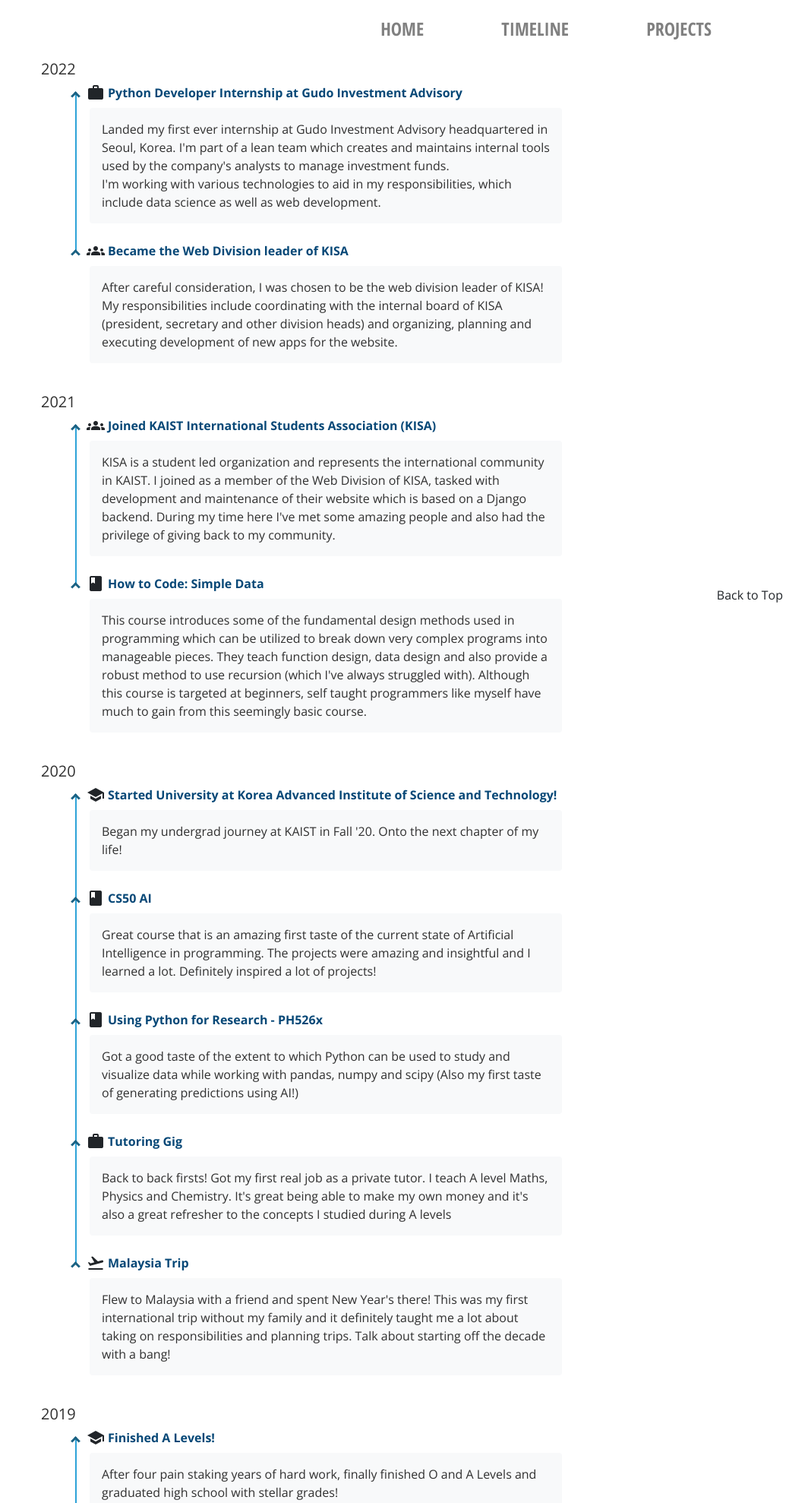
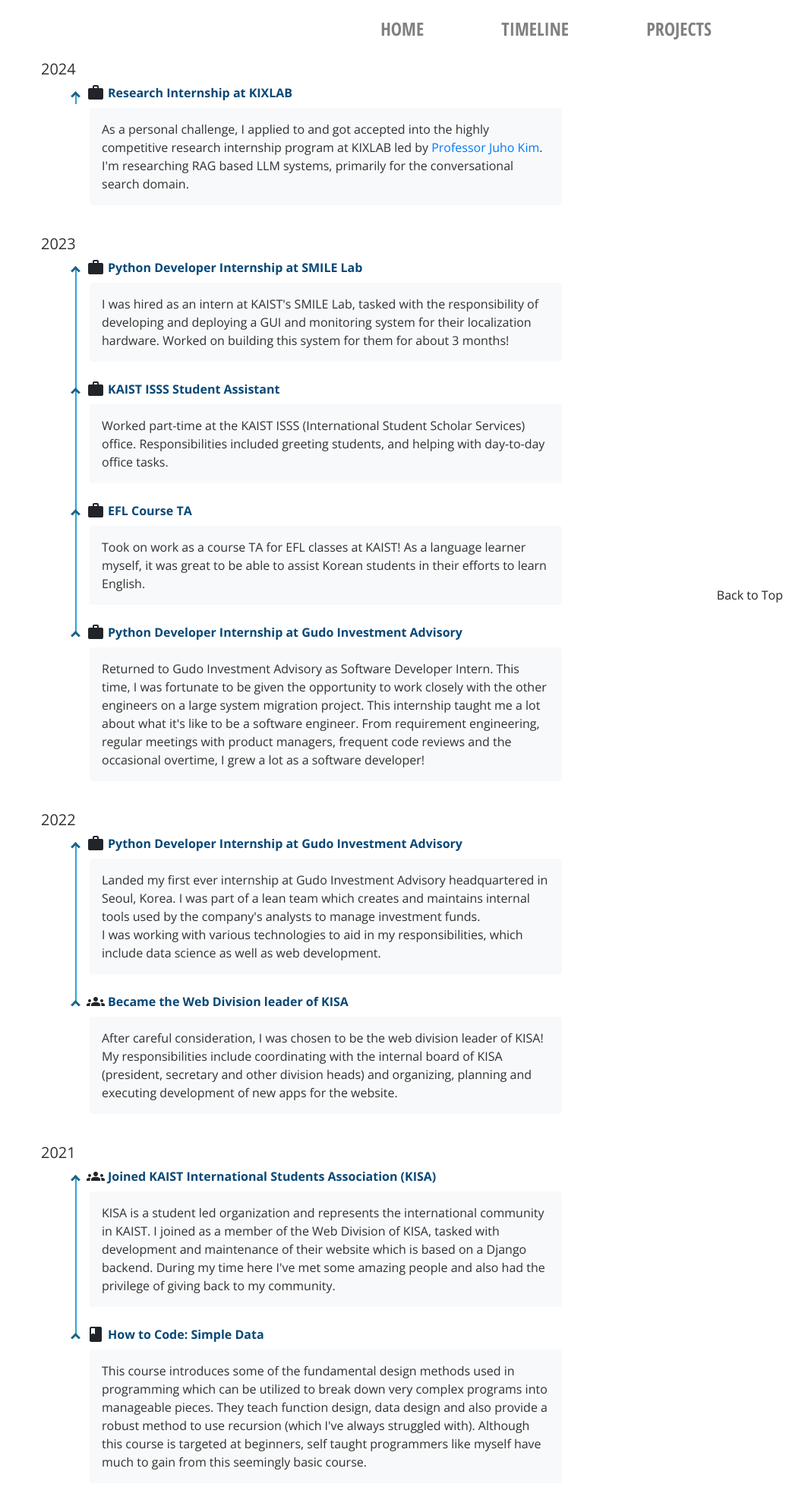
Before and after one commit to shamsow/portfolio, a Flask app: page /timeline in a window 1280 px wide. Shown: the top 1978 px of the page at 76% size, without its empty margins (241-1280 px from the left). Run offline with Flask 3, Linux system fonts and the light colour scheme; some libraries are stand-ins or nearby versions.

Commit message:
update timeline

```diff
--- a/templates/timeline.html
+++ b/templates/timeline.html
@@ -9,6 +9,67 @@
     <div class="row">
         <div class="col s12 m4 l8">
             <div class="col s12 m4 l8">
+                <span class="date">2024</span>
+                <ul class="timeline-event">
+                    <li>
+                        <div class="icon-title">
+                            <i class="tiny material-icons">work</i>
+                            <a href="https://www.kixlab.org/" class="title">Research Internship at KIXLAB</a>
+                        </div>
+                        <span class="content bg-light p-3 rounded">
+                            As a personal challenge, I applied to and got accepted into the highly competitive research
+                            internship program at KIXLAB led by <a href="https://juhokim.com/">Professor Juho Kim</a>.
+                            I'm researching RAG based LLM systems, primarily for the conversational search domain.
+                        </span>
+                    </li>
+                </ul>
+                <span class="date">2023</span>
+                <ul class="timeline-event">
+                    <li>
+                        <div class="icon-title">
+                            <i class="tiny material-icons">work</i>
+                            <a href="https://sites.google.com/view/smilelab/home" class="title">Python Developer Internship at SMILE Lab</a>
+                        </div>
+                        <span class="content bg-light p-3 rounded">
+                            I was hired as an intern at KAIST's SMILE Lab, tasked with the responsibility of developing and deploying
+                            a GUI and monitoring system for their localization hardware.
+                            Worked on building this system for them for about 3 months!
+                       </span>
+                    </li>
+                    <li>
+                        <div class="icon-title">
+                            <i class="tiny material-icons">work</i>
+                            <span class="title">KAIST ISSS Student Assistant</span>
+                        </div>
+                        <span class="content bg-light p-3 rounded">
+                            Worked part-time at the KAIST ISSS (International Student Scholar Services) office.
+                            Responsibilities included greeting students, and helping with day-to-day office tasks.
+                       </span>
+                    </li>
+                    <li>
+                        <div class="icon-title">
+                            <i class="tiny material-icons">work</i>
+                            <span class="title">EFL Course TA</span>
+                        </div>
+                        <span class="content bg-light p-3 rounded">
+                            Took on work as a course TA for EFL classes at KAIST! As a language learner myself, it was great to be able to assist
+                            Korean students in their efforts to learn English.
+                       </span>
+                    </li>
+                    <li>
+                        <div class="icon-title">
+                            <i class="tiny material-icons">work</i>
+                            <span class="title">Python Developer Internship at Gudo Investment Advisory</span>
+                        </div>
+                        <span class="content bg-light p-3 rounded">
+                            Returned to Gudo Investment Advisory as Software Developer Intern.
+                            This time, I was fortunate to be given the opportunity to work closely with the other engineers on a large
+                            system migration project.
+                            This internship taught me a lot about what it's like to be a software engineer. From requirement engineering, regular meetings
+                            with product managers, frequent code reviews and the occasional overtime, I grew a lot as a software developer!
+                       </span>
+                    </li>
+                </ul>
                 <span class="date">2022</span>
                 <ul class="timeline-event">
                     <li>
@@ -18,9 +79,9 @@
                         </div>
                         <span class="content bg-light p-3 rounded">
                             Landed my first ever internship at Gudo Investment Advisory headquartered in Seoul, Korea.
-                            I'm part of a lean team which creates and maintains internal tools used by the company's analysts to
+                            I was part of a lean team which creates and maintains internal tools used by the company's analysts to
                             manage investment funds.<br>
-                            I'm working with various technologies to aid in my responsibilities, which include data science as well as web development.
+                            I was working with various technologies to aid in my responsibilities, which include data science as well as web development.
                         </span>
                     </li>
                     <li>
```
